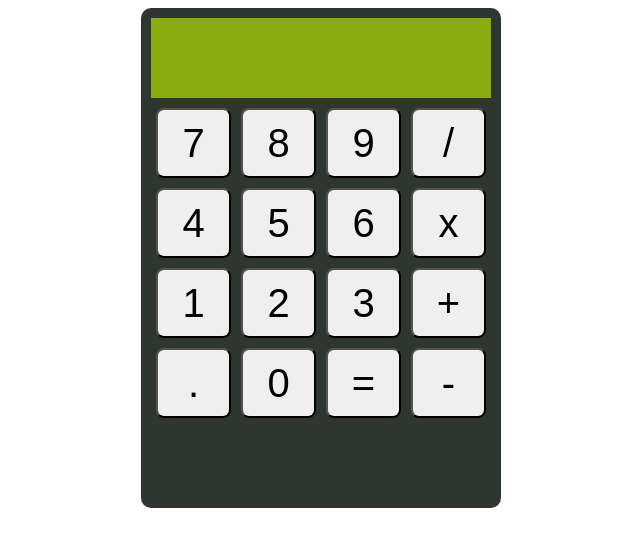
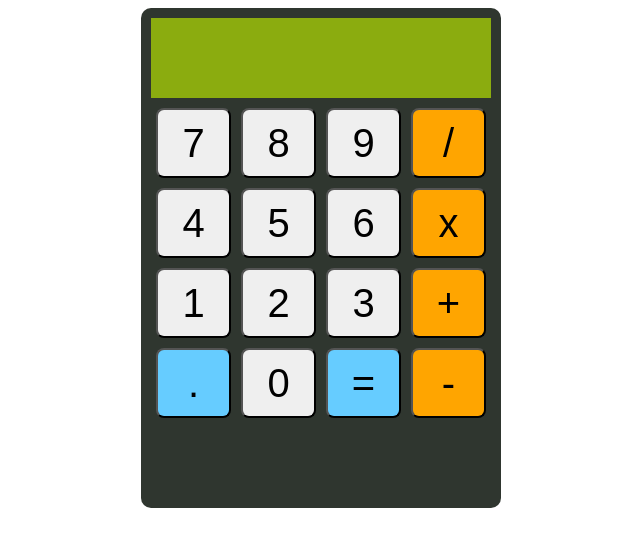
Before and after one commit to ericatevissen/calculator, a plain HTML site: page index.html in a window 1280 px wide. Shown: the whole page, without its empty margins (319-959 px from the left). Drawn offline with Linux system fonts and the light colour scheme.

Commit message:
improved aesthetics

```diff
--- a/index.html
+++ b/index.html
@@ -22,9 +22,9 @@
             <button class="digit">2</button>
             <button class="digit">3</button>
             <button class="operator">+</button>
-            <button id="dot">.</button>
+            <button id="decimal">.</button>
             <button class="digit">0</button>
-            <button id="equals">=</button>
+            <button id="equal">=</button>
             <button class="operator">-</button>
         </div>
     </div>
--- a/script.js
+++ b/script.js
@@ -33,7 +33,7 @@ buttons.addEventListener('click', () => {
         operator = event.target.innerText
         screen.innerText += operator
     }
-    else if (event.target.id === 'equals' || event.target.classList.contains('operator') && num2.length !== 0) {
+    else if (event.target.id === 'equal' || event.target.classList.contains('operator') && num2.length !== 0) {
         num1 = Number(num1);
         num2 = Number(num2);
 
--- a/styles.css
+++ b/styles.css
@@ -24,6 +24,15 @@
     flex-wrap: wrap;
     gap: 10px;
 }
+.operator {
+    background-color: #FFA500;
+}
+#equal {
+    background-color: #66CCFF;
+}
+#decimal {
+    background-color: #66CCFF;
+}
 button {
     width: 75px;
     height: 70px;
```
